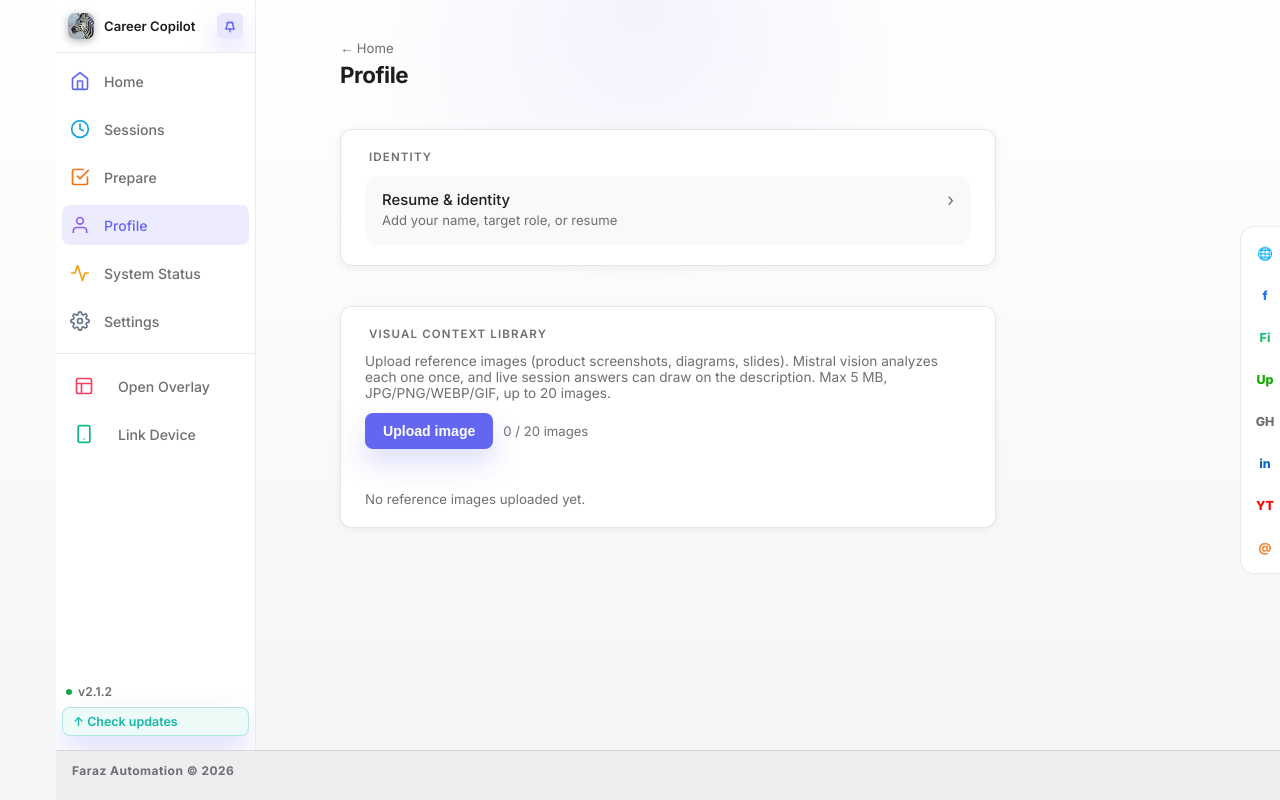
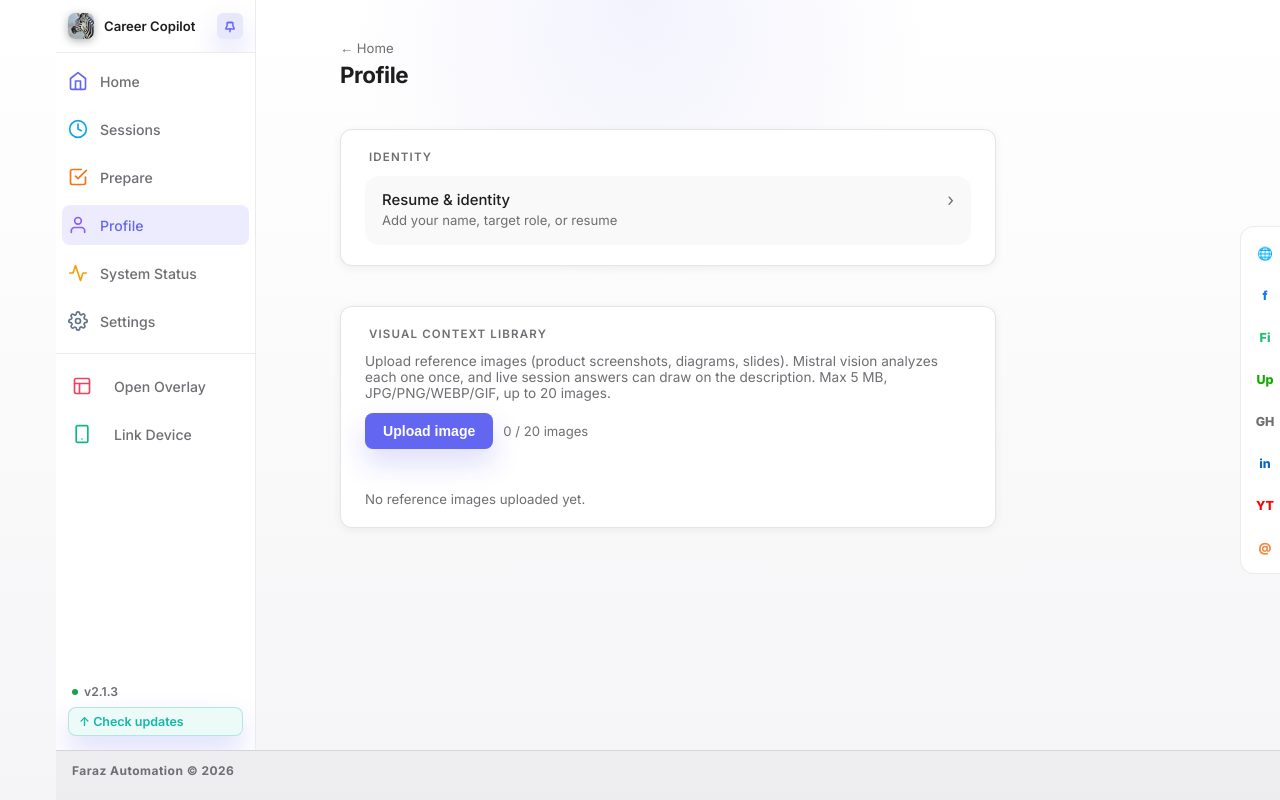
Before and after one commit to farazgoal-boop/career_copilot_premium, a Flask app: page /profile in a window 1280 px wide. Run offline with Flask 3, Linux system fonts and the light colour scheme; data that the repository does not hold is empty.

Commit message:
fix: sidebar left spacing + bump v2.1.3
.sidebar-icon 24px -> 20px (box == glyph): a wider box centered the 20px
glyph and pushed it ~2px right of the .sidebar-item padding edge. Icons
now start at exactly 12px (6px item margin + 6px item padding).
.sidebar-version-area padding-left 6px -> 12px so the version badge and
update button line up under the nav icons. No _sidebar.html change
needed (no inline left spacing there). Version bumped to 2.1.3 across
routes.py / setup.py / career-copilot-version.txt / windows_setup.iss.

Co-Authored-By: Claude Sonnet 5 <noreply@anthropic.com>
Claude-Session: https://claude.ai/code/session_01NJSAUEfa5Z8wpAw87iC2AC

```diff
--- a/setup.py
+++ b/setup.py
@@ -9,7 +9,7 @@ README_PATH = PROJECT_ROOT / "README.md"
 
 setup(
     name="career-copilot-premium",
-    version="2.1.2",
+    version="2.1.3",
     description="Cross-platform AI interview copilot.",
     long_description=README_PATH.read_text(encoding="utf-8"),
     long_description_content_type="text/markdown",
--- a/web_app/routes.py
+++ b/web_app/routes.py
@@ -28,7 +28,7 @@ _MIC_RUNTIME_CACHE: dict[str, object] | None = None
 # sidebar and compared against GitHub releases by /api/check-update. Bump
 # alongside setup.py / career-copilot-version.txt / the other files listed
 # in CLAUDE.md's version-bump checklist.
-CURRENT_APP_VERSION = "2.1.2"
+CURRENT_APP_VERSION = "2.1.3"
 
 
 def _is_public_route(path: str) -> bool:
--- a/web_app/static/css/premium.css
+++ b/web_app/static/css/premium.css
@@ -1029,8 +1029,12 @@ body.has-sidebar .premium-main {
   display: flex;
   align-items: center;
   justify-content: center;
-  width: 24px;
-  height: 24px;
+  /* Box is exactly the 20px glyph size -- a wider box would center the
+     glyph and push it right of the .sidebar-item padding edge, adding a
+     few px of dead space before every icon. Keep box == glyph so icons
+     start at exactly 12px (6px item margin + 6px item padding). */
+  width: 20px;
+  height: 20px;
   flex-shrink: 0;
   transition: filter 150ms ease;
 }
@@ -1151,7 +1155,9 @@ body.has-sidebar .premium-main {
 .sidebar-version-area {
   flex-shrink: 0;
   margin-top: auto;
-  padding: 10px 6px 14px;
+  /* 12px left so the version badge + update button line up under the
+     nav icons/labels (which sit at 12px). */
+  padding: 10px 12px 14px;
   display: flex;
   flex-direction: column;
   gap: 8px;
```
Also changed, not shown: career-copilot-version.txt (+4 -4 lines), 1 other file.
